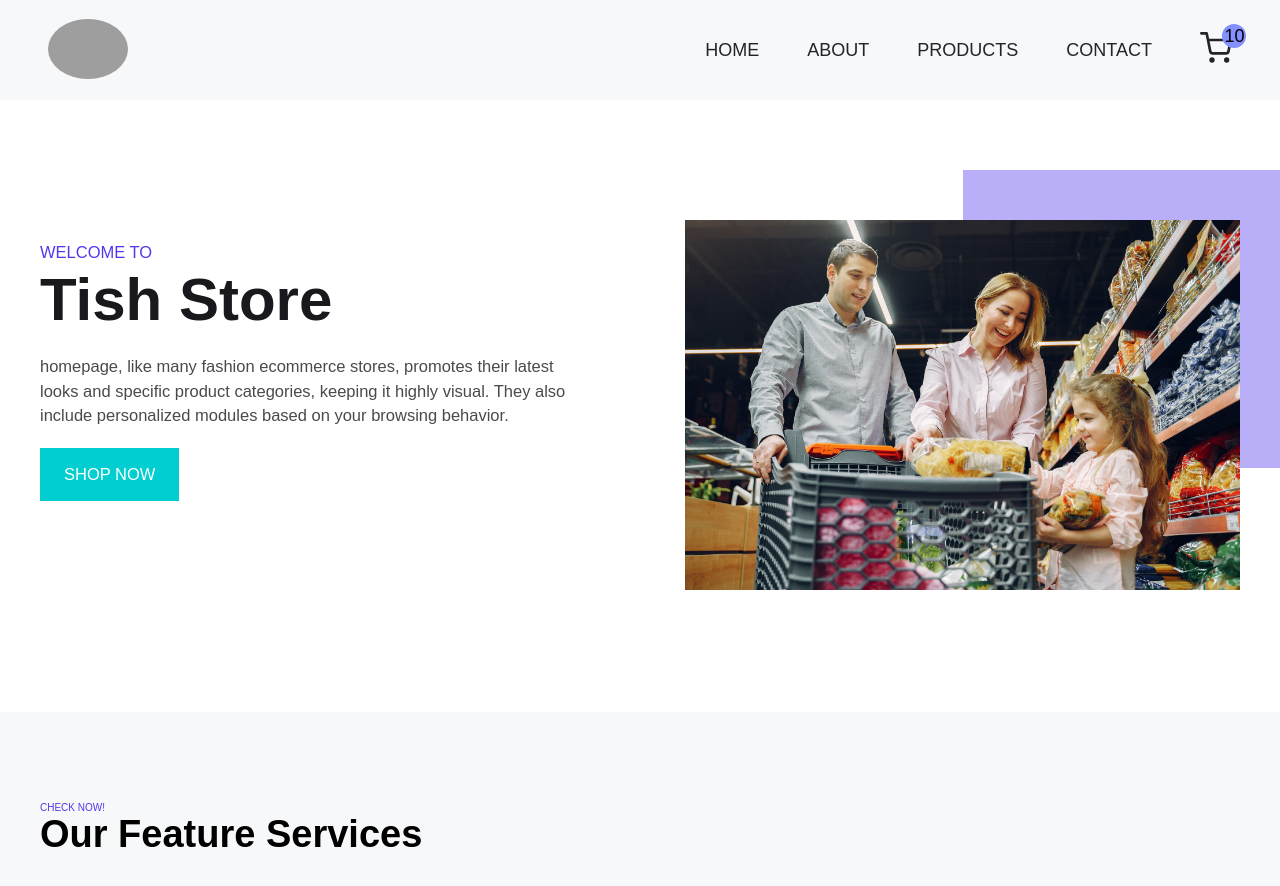
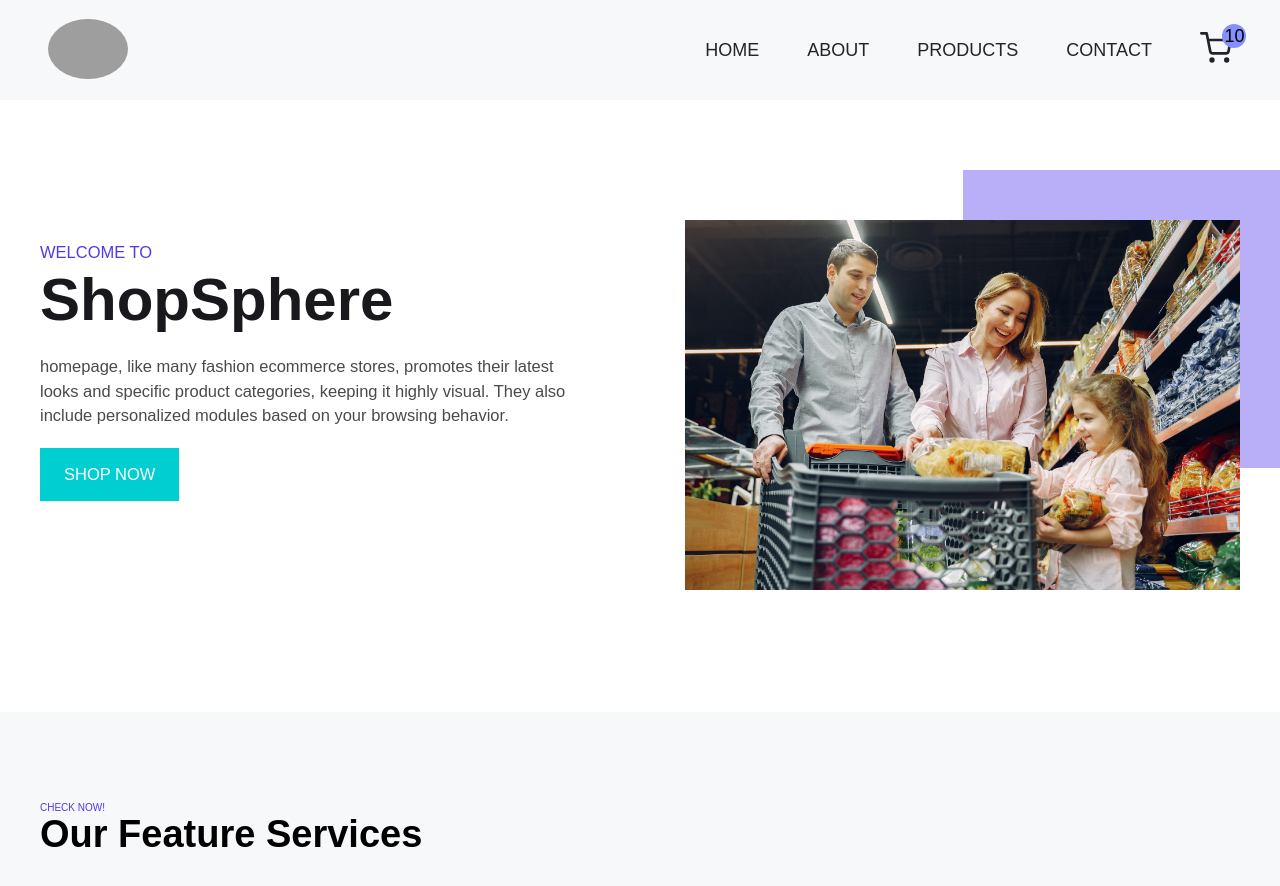
Before and after one commit to Jyotsna-1010/my-devops-project, a React (Create React App) app: page / in a window 1280 px wide. Shown: the top 886 px of the page. Built offline with nearby package versions, Linux system fonts and the light colour scheme; no server answers; grey boxes are pictures that could not be loaded.

Commit message:
Update Home.js

```diff
--- a/src/Home.js
+++ b/src/Home.js
@@ -5,7 +5,7 @@ import Trusted from "./components/Trusted";
 
 const Home = () => {
   const data = {
-    name: "Tish Store",
+    name: "ShopSphere",
   };
 
   return (
```
